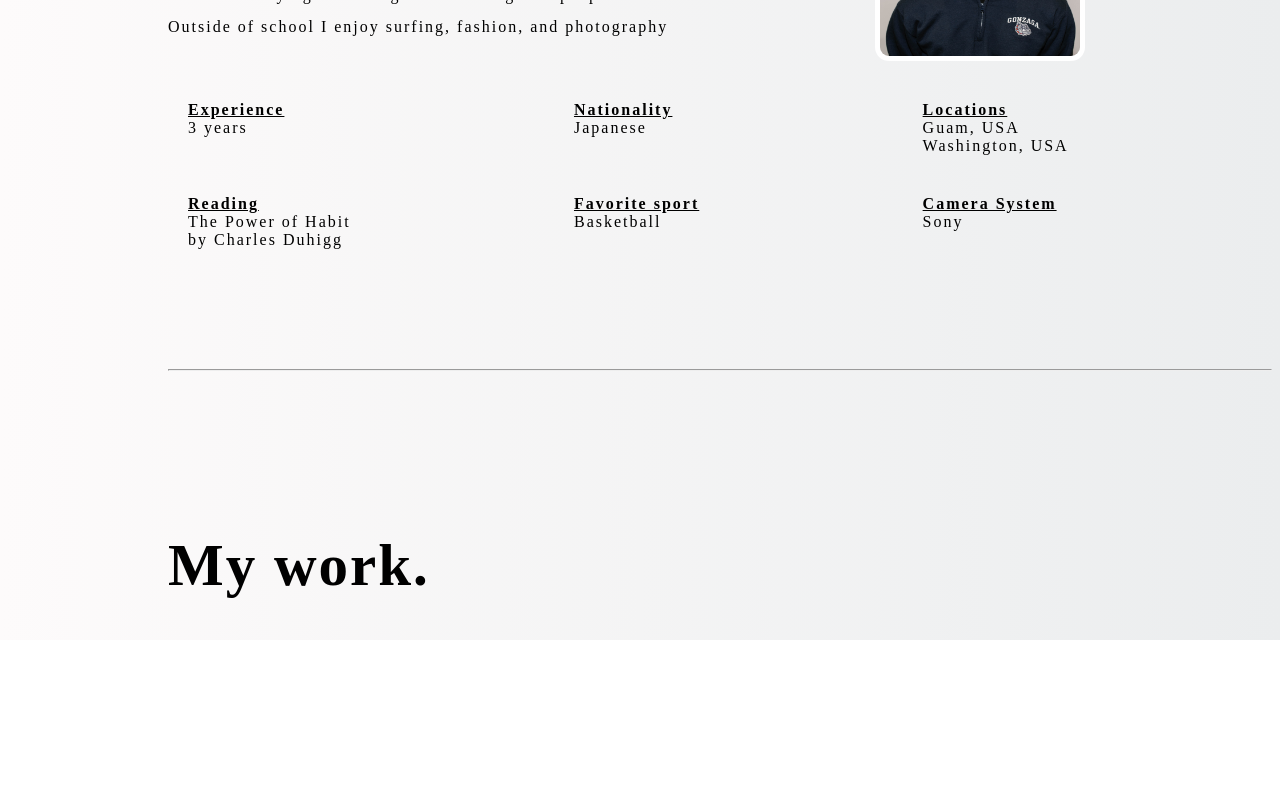
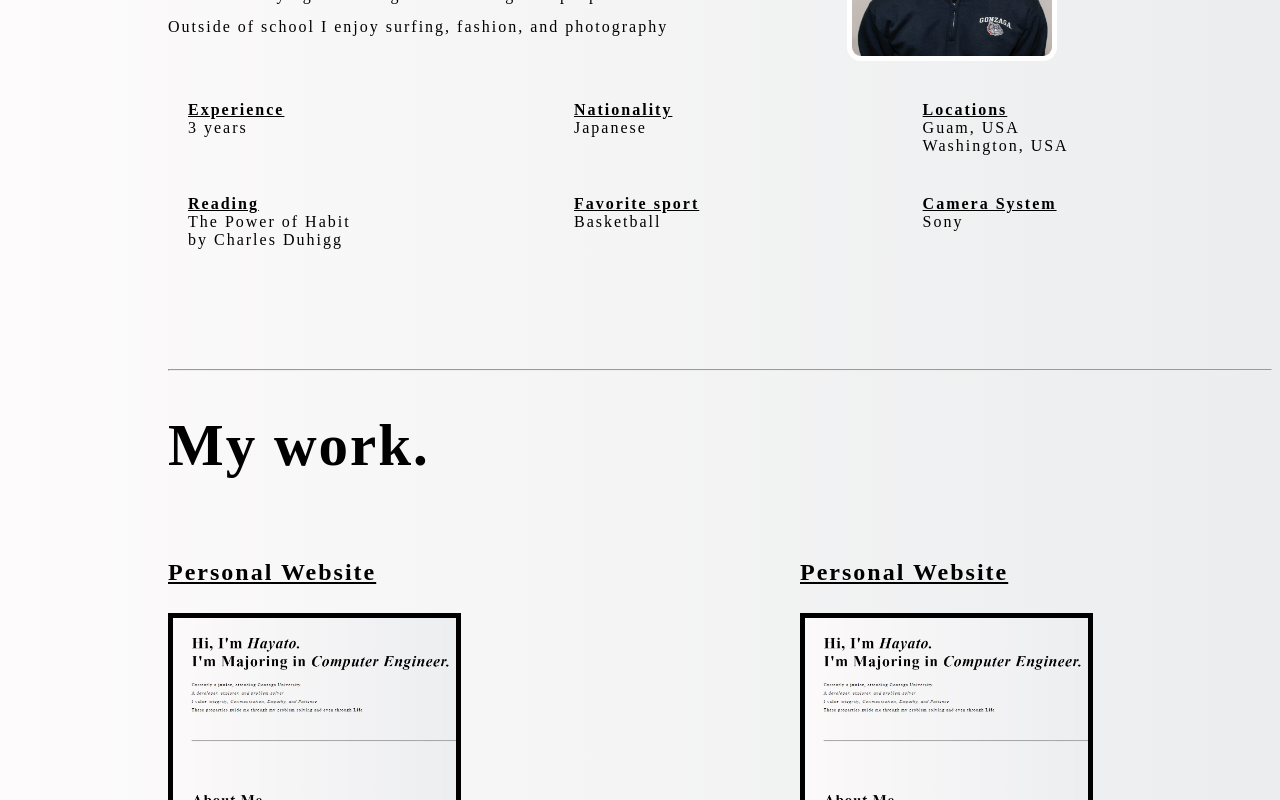
Before and after one commit to CaptianHa/personalWeb, a React (Vite) app: page / in a window 1280 px wide. Shown: the part 1021-1821 px from the top of the page. Before the commit the page ends 1661 px from the top, so only its background shows below. Built offline with nearby package versions, Linux system fonts and the light colour scheme; a web font is replaced by a local one.

Commit message:
11/24/23

```diff
--- a/App.jsx
+++ b/App.jsx
@@ -2,14 +2,29 @@ import React from "react"
 import Nav from"./components/Nav"
 import FirstPage from "./components/FirstPage"
 import SecondPage from "./components/SecondPage"
+import MyWork from "./components/Mywork"
+import workData from "./workData"
+import Footer from "./components/Footer"
+export default function App(){
 
+    const work = workData.map(item => {
+        return (
+        <MyWork
+         key={item.id}
+         item={item}
+         />
+        )
+    })
 
-export default function App(){
-    return(
-        <div>
-            <Nav/>
-            <FirstPage/>
-            <SecondPage/>
-        </div>
-    )
+    return (
+      <div>
+        <Nav />
+        <FirstPage />
+        <SecondPage />
+        <section className="work--info">
+            {work}
+        </section>
+        <Footer/>
+      </div>
+    );
 }
--- a/components/FirstPage.jsx
+++ b/components/FirstPage.jsx
@@ -1,8 +1,4 @@
 import React from "react"
-
-
-
-
 
 export default function FirstPage(){
     return(
--- /dev/null
+++ b/components/Footer.jsx
@@ -0,0 +1,41 @@
+import React from "react"
+
+export default function Footer() {
+    return (
+      <div>
+        <footer className="footer">
+          <div className="footer--header">
+            <p1 className="footer--text">Let's Talk</p1>
+            <br></br>
+            <p2 className="footer--text2">Connect with me here</p2>
+          </div>
+
+          <span className="social--media">
+            <a
+              href="https://www.linkedin.com/in/hayatotsujii/"
+              target="_blank"
+              rel="noopener noreferrer"
+            >
+              <ion-icon name="logo-linkedin"></ion-icon>
+            </a>
+          </span>
+          <span className="social--media">
+            <a
+              href = "mailto:htsujii@zagmail.gonzaga.edu"
+            >
+              <ion-icon name="mail-outline"></ion-icon>
+            </a>
+          </span>
+          <span className="social--media">
+            <a
+              href="https://github.com/CaptianHa"
+              target="_blank"
+              rel="noopener noreferrer"
+            >
+              <ion-icon name="logo-github"></ion-icon>
+            </a>
+          </span>
+        </footer>
+      </div>
+    );
+}
--- /dev/null
+++ b/components/Mywork.jsx
@@ -0,0 +1,31 @@
+import React from 'react'
+import website from '../images/website.jpg'
+
+export default function MyWork(props){
+
+
+    return (
+      <div className="third--page">
+
+        <div className="work--container">
+          <h1>
+             <u>{props.item.project}</u>
+            <br></br> <br></br>
+            <img className="work--photo" src={website} />
+            <br></br>
+            <p1 className="work--description">
+              {props.item.description}
+              <br></br>
+              Tools: {props.item.tools.at(0)}, {props.item.tools.at(1)},{" "}
+              {props.item.tools.at(2)}
+              <br></br>
+              Languages: {props.item.language.at(0)},{" "}
+              {props.item.language.at(1)}
+              <br></br>
+              <a className="link--project"href = {props.item.link} target="_blank" rel="noopener noreferrer">code</a>
+            </p1>
+          </h1>
+        </div>
+      </div>
+    );
+}
--- a/components/SecondPage.jsx
+++ b/components/SecondPage.jsx
@@ -11,9 +11,9 @@ export default function SecondPage(){
                         <br></br>
                         Born and raised on the island of Guam
                         <br></br>
-                        Grew up playing many different sports and always being outside
+                        Grew up by a beach and quickly became an ocean lover
                         <br></br>
-                        I'm always curious by the nature that surrounds me and love exploring it
+                        Always curious by the nature that surrounds me and love exploring it
                         <br></br>
                         I also love trying new things and meeting new people
                         <br></br>
@@ -34,10 +34,9 @@ export default function SecondPage(){
 
                 </div>
                 <hr className="line-1"></hr>
-            </div>
-            <div className="my--work">
                 <h1 className="header">My work.</h1>
             </div>
+
         </div>
     )
 }
--- a/index.html
+++ b/index.html
@@ -6,6 +6,8 @@
         <link rel="preconnect" href="https://fonts.gstatic.com" crossorigin>
         <link href="https://fonts.googleapis.com/css2?family=Cutive+Mono&family=Playfair+Display:ital,wght@0,400;0,500;0,600;1,400;1,600&display=swap" rel="stylesheet">
         <link rel="stylesheet" href="styles.css">
+        <script type="module" src="https://unpkg.com/ionicons@5.5.2/dist/ionicons/ionicons.esm.js"></script>
+        <script nomodule src="https://unpkg.com/ionicons@5.5.2/dist/ionicons/ionicons.js"></script>
     </head>
     <body>
         <div id="root"></div>
--- a/styles.css
+++ b/styles.css
@@ -50,7 +50,6 @@ body{
 }
 
 .info--detailed{
-    /* border-bottom: 1px solid black; */
     margin: 20px;
 }
 
@@ -67,7 +66,52 @@ body{
     display: flex;
 }
 
-.my--work{
-    margin-top: 20vh;
+
+.third--page{
     padding-left: 160px;
+    margin-top: 20px;
+ }
+
+
+.work--photo{
+    border:5px solid black;
+    width:60%;
+    height:auto;
+
 }
+
+.work--info{
+    display:grid;
+    grid-template-columns: auto auto ;
+}
+
+.work--description{
+   font-weight: normal;
+   font-size: 16px;
+}
+
+.link--project{
+    text-decoration: none;
+}
+
+.footer{
+    text-align: center;
+}
+
+.footer--text{
+    font-size: 20px;
+}
+
+.footer--text2{
+    font-size: 50px;
+    font-weight: 600;
+}
+
+ion-icon{
+    font-size:32px;
+    text-decoration: none;
+}
+
+.social--media{
+    margin-right: 20px;
+}
--- a/workData.jsx
+++ b/workData.jsx
@@ -1,11 +1,34 @@
-export default {
-    "work": [
+export default [
+
         {
             "id": "1",
             "project": "Personal Website",
-            "description": "Made by hayato",
+            "description": "This is a website made by me",
             "tools":["VS code", "Figma", "Vite"],
-            "language":["JavaScript", "CSS/HTML","ReactJS"]
+            "language":["JavaScript", "CSS/HTML","ReactJS"],
+            "link":["https://github.com/CaptianHa/personalWeb"],
+
+
+        },
+
+        {
+            "id": "2",
+            "project": "Personal Website",
+            "description": "This is a website made by me",
+            "tools":["VS code", "Figma", "Vite"],
+            "language":["JavaScript", "CSS/HTML","ReactJS"],
+            "link":["https://github.com/CaptianHa/personalWeb"],
+
+
+        },
+        {
+            "id": "3",
+            "project": "Personal Website",
+            "description": "This is a website made by me",
+            "tools":["VS code", "Figma", "Vite"],
+            "language":["JavaScript", "CSS/HTML","ReactJS"],
+            "link":["https://github.com/CaptianHa/personalWeb"],
+
+
         }
-    ]
-}
+]
```
Also changed, not shown: images/website.jpg (added).
